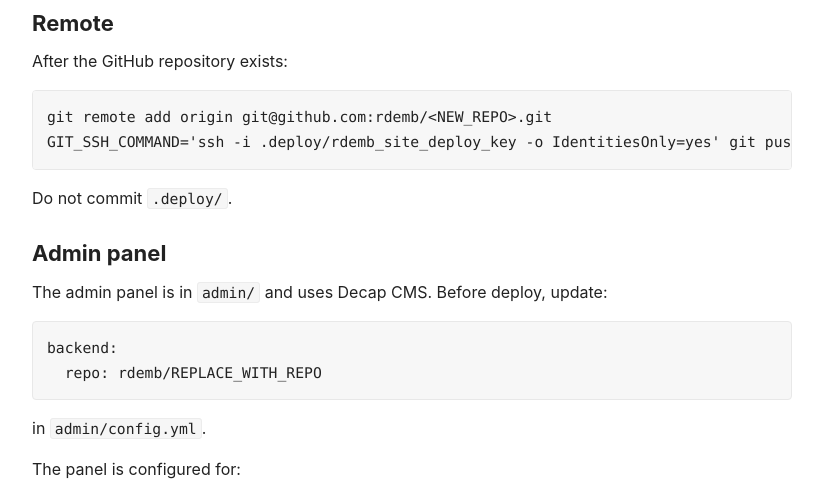
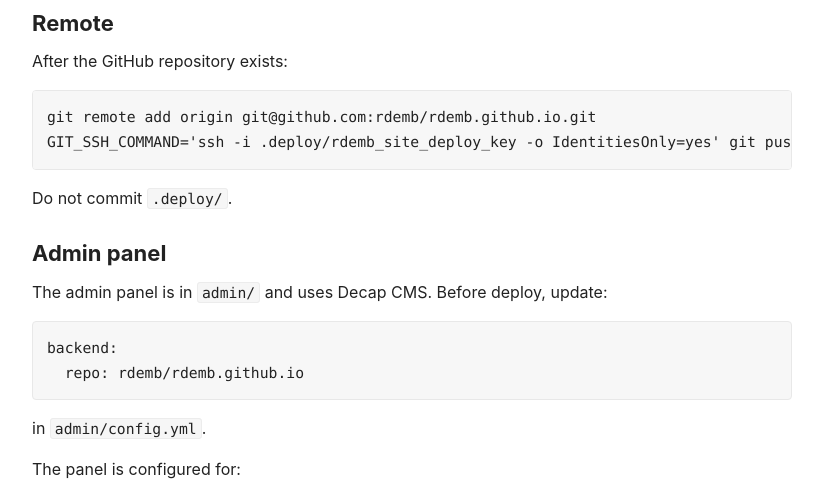
Before and after one commit to rdemb/rdemb.github.io, a Jekyll site: the page built from DEPLOY.md, in a window 1280 px wide. Shown: the part 629-1110 px from the top of the page, without its empty margins (228-1051 px from the left). Built offline with Jekyll 4.4.1, drawn with Linux system fonts in a browser that asks for light colours; our own code applies the rules of GitHub Pages for plain Markdown files.

Commit message:
Configure GitHub Pages repository

````diff
--- a/DEPLOY.md
+++ b/DEPLOY.md
@@ -24,7 +24,7 @@ In the future GitHub repository:
 After the GitHub repository exists:
 
 ```bash
-git remote add origin git@github.com:rdemb/<NEW_REPO>.git
+git remote add origin git@github.com:rdemb/rdemb.github.io.git
 GIT_SSH_COMMAND='ssh -i .deploy/rdemb_site_deploy_key -o IdentitiesOnly=yes' git push -u origin main
 ```
 
@@ -36,7 +36,7 @@ The admin panel is in `admin/` and uses Decap CMS. Before deploy, update:
 
 ```yaml
 backend:
-  repo: rdemb/REPLACE_WITH_REPO
+  repo: rdemb/rdemb.github.io
 ```
 
 in `admin/config.yml`.
--- a/admin/config.yml
+++ b/admin/config.yml
@@ -1,6 +1,6 @@
 backend:
   name: github
-  repo: rdemb/REPLACE_WITH_REPO
+  repo: rdemb/rdemb.github.io
   branch: main
 
 media_folder: "assets/img/uploads"
````
Also changed, not shown: README.md.
